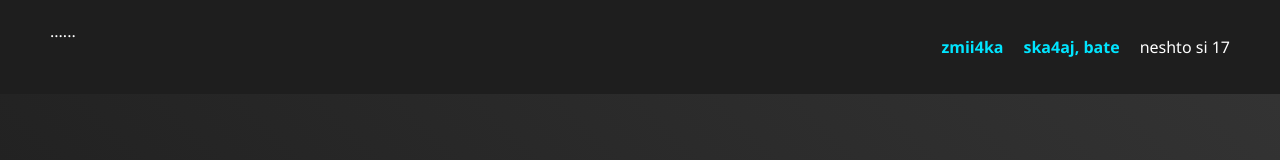
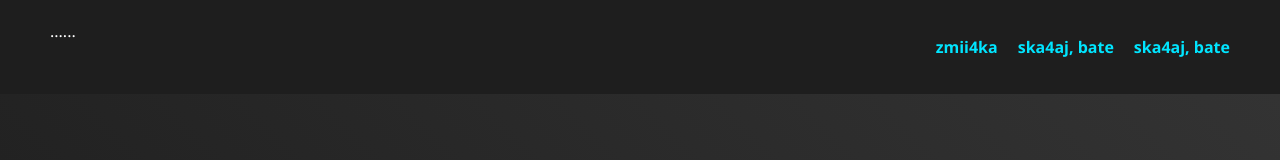
Before and after one commit to iDimitrova1/iDimitrova1.github.io, a plain HTML site: page index.html in a window 1280 px wide. Shown: the top 160 px of the page. Drawn offline with Linux system fonts and the light colour scheme.

Commit message:
Update index.html

```diff
--- a/index.html
+++ b/index.html
@@ -11,7 +11,7 @@
         <ul>
             <li><a href="game.html">zmii4ka</a></li>
             <li><a href="game2.html">ska4aj, bate</a></li>
-            <li>neshto si 17</li>
+            <li><a href="game2.html">ska4aj, bate</a></li>
         </ul>
     </nav>
 
```
